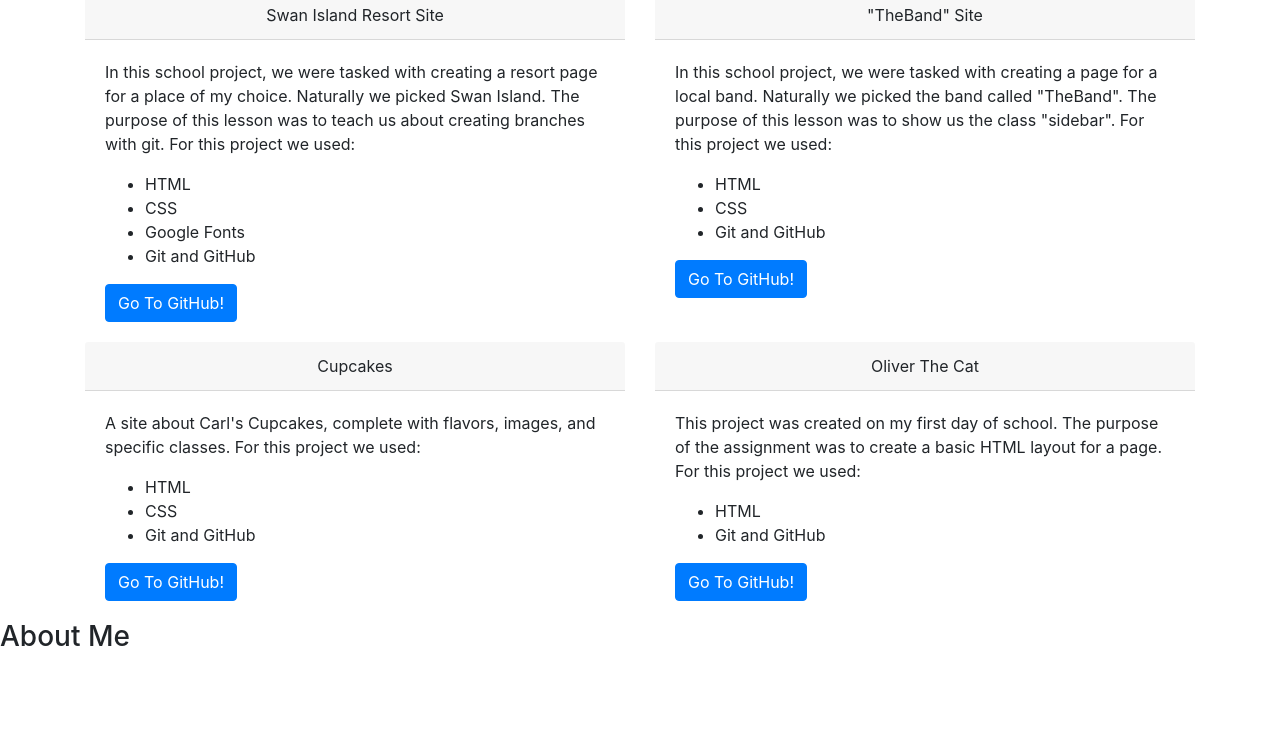
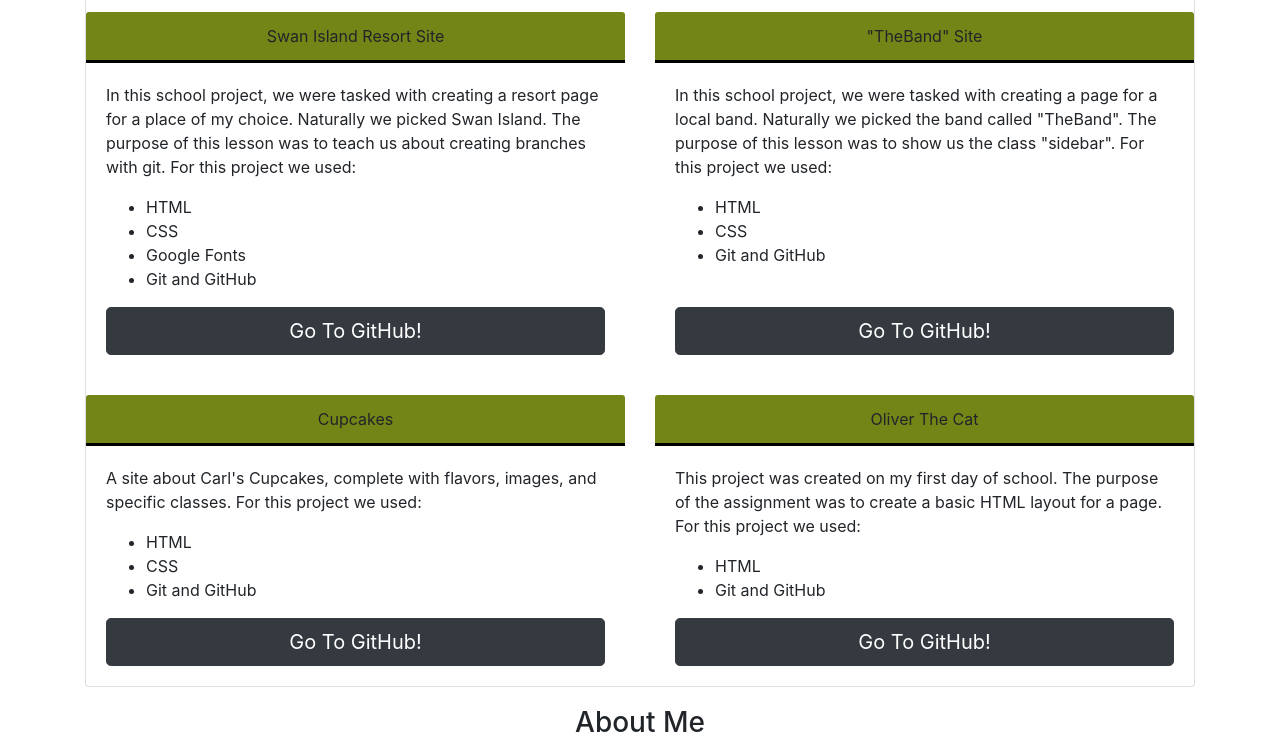
Before and after one commit to lewdavidson/portfolio, a plain HTML site: page index.html in a window 1280 px wide. Shown: the part 565-1310 px from the top of the page. Before the commit the page ends 1224 px from the top, so only its background shows below. Drawn offline with Linux system fonts and the light colour scheme.

Commit message:
add margins inside projects card, correct some spacing issues in HTML, add a span tag to a button in order to even out margins.

```diff
--- a/css/styles.css
+++ b/css/styles.css
@@ -18,8 +18,24 @@
 
 .card-header {
   text-align: center;
+  background-color: #738517;
+  border-color: black;
+  border-width: medium;
 }
 
 h2 {
   text-align: center;
 }
+
+span a {
+  margin-top: 40px;
+}
+
+.row {
+  margin-top: 20px;
+}
+
+h3 {
+  text-align: center;
+  margin-top: 20px;
+}
--- a/index.html
+++ b/index.html
@@ -19,6 +19,7 @@
 
 
       <h2>Projects</h2>
+      <div class="card">
         <div class="row">
           <div class="col-md-6">
             <div class="card-header">
@@ -33,7 +34,7 @@
                 <li>Google Fonts</li>
                 <li>Git and GitHub</li>
               </ul>
-              <a href="https://github.com/lewdavidson/resort" class="btn btn-primary">Go To GitHub!</a>
+              <a href="https://github.com/lewdavidson/resort" class="btn btn-dark btn-lg btn-block">Go To GitHub!</a>
              </div>
             </div>
           </div>
@@ -50,7 +51,7 @@
                     <li>CSS</li>
                     <li>Git and GitHub</li>
                   </ul>
-                    <a href="https://github.com/lewdavidson/theband" class="btn btn-primary">Go To GitHub!</a>
+                  <span><a href="https://github.com/lewdavidson/theband" class="btn btn-dark btn-lg btn-block">Go To GitHub!</a></span>
                 </div>
               </div>
           </div>
@@ -69,7 +70,7 @@
                   <li>CSS</li>
                   <li>Git and GitHub</li>
                 </ul>
-                <a href="https://github.com/lewdavidson/cupcakes" class="btn btn-primary">Go To GitHub!</a>
+                <a href="https://github.com/lewdavidson/cupcakes" class="btn btn-dark btn-lg btn-block">Go To GitHub!</a>
               </div>
             </div>
           </div>
@@ -85,8 +86,7 @@
                 <li>HTML</li>
                 <li>Git and GitHub</li>
               </ul>
-              <a href="https://github.com/lewdavidson/oliverthecat" class="btn btn-primary">Go To GitHub!</a>
-            </div>
+              <a href="https://github.com/lewdavidson/oliverthecat" class="btn btn-dark btn-lg btn-block">Go To GitHub!</a>
             </div>
           </div>
         </div>
@@ -94,5 +94,9 @@
     </div>
 
     <h3>About Me</h3>
+
+
+
+  </div>
   </body>
 </html>
```
Lines whose indentation alone changed are shown as unchanged.
